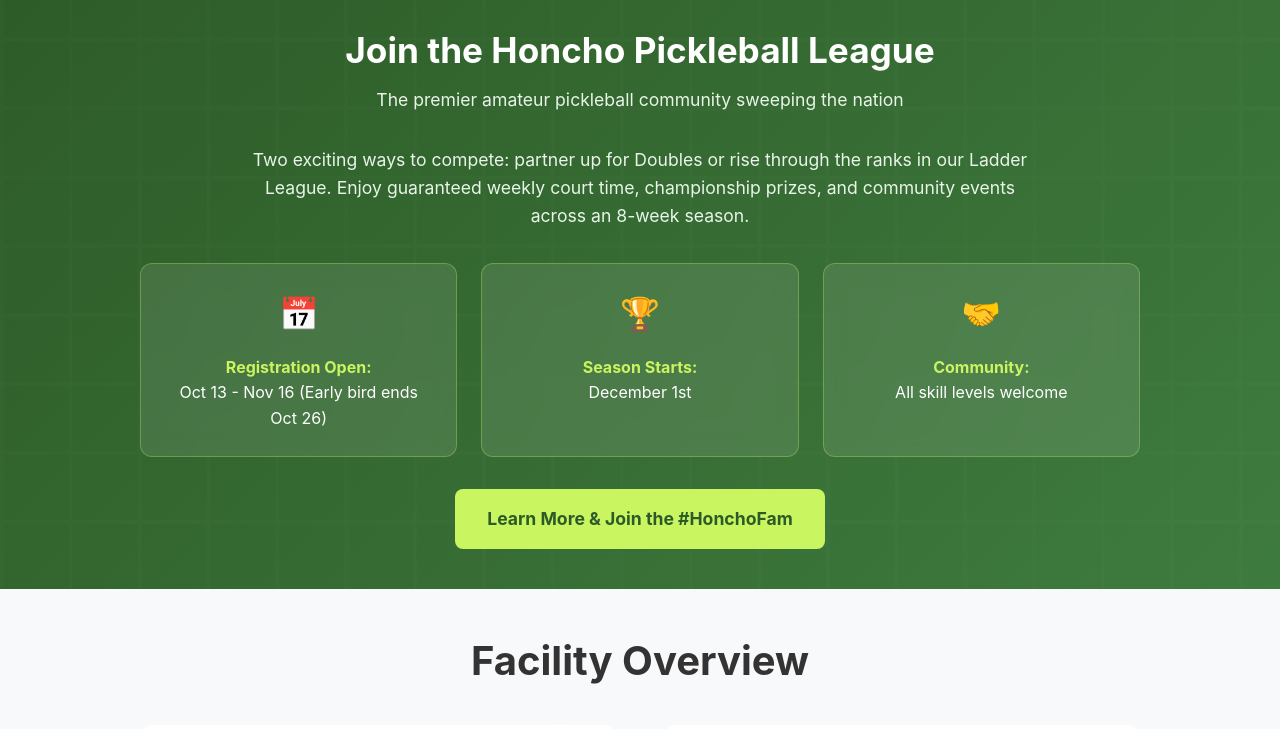
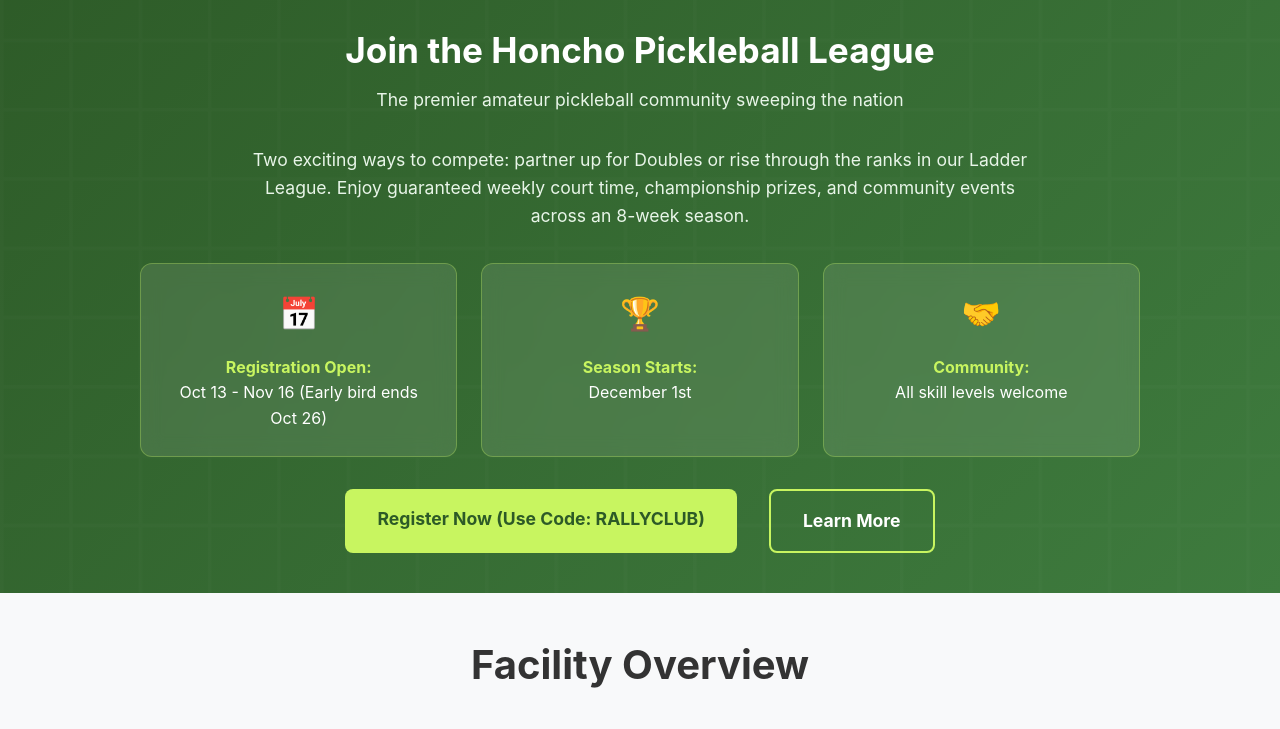
Before and after one commit to bleemus/rallyclubpickleballsite, a Next.js app in the folder site/: page / in a window 1280 px wide. Shown: the part 2054-2783 px from the top of the page. Built offline with nearby package versions, Linux system fonts and the light colour scheme.

Commit message:
change honcho link to redirect to site

```diff
--- a/site/pages/honcho.js
+++ b/site/pages/honcho.js
@@ -73,7 +73,7 @@
               The premier amateur pickleball community sweeping the nation with two exciting ways to compete
             </p>
             <div className="honcho-hero-cta">
-              <a href="#registration" className="honcho-cta-button">Register Now</a>
+              <a href="https://honchopickleball.com/register/" className="honcho-cta-button" target="_blank" rel="noopener noreferrer">Register Now (Use Code: RALLYCLUB)</a>
               <span className="honcho-hashtag">#HonchoFam</span>
             </div>
           </div>
@@ -188,8 +188,9 @@
           <div className="cta-content">
             <h2>Ready to Join the #HonchoFam?</h2>
             <p>Registration is open now through November 16th. Don't miss your chance to be part of the premier amateur pickleball community!</p>
+            <p style={{ fontSize: '1.1rem', fontWeight: 'bold', color: '#C8F560', marginTop: '-1rem', marginBottom: '2rem' }}>Use discount code: RALLYCLUB</p>
             <div className="cta-buttons">
-              <a href="#" className="honcho-button primary large">Register for League</a>
+              <a href="https://honchopickleball.com/register/" className="honcho-button primary large" target="_blank" rel="noopener noreferrer">Register for League</a>
             </div>
           </div>
         </section>
--- a/site/pages/index.js
+++ b/site/pages/index.js
@@ -216,8 +216,11 @@
               </div>
 
               <div className="honcho-cta">
-                <a href="/honcho" className="honcho-button primary">
-                  Learn More & Join the #HonchoFam
+                <a href="https://honchopickleball.com/register/" className="honcho-button primary" target="_blank" rel="noopener noreferrer">
+                  Register Now (Use Code: RALLYCLUB)
+                </a>
+                <a href="/honcho" className="honcho-button secondary">
+                  Learn More
                 </a>
               </div>
             </div>
@@ -948,6 +951,25 @@
           text-decoration: none;
         }
 
+        .honcho-button.secondary {
+          background: transparent;
+          color: white;
+          border: 2px solid #C8F560;
+          margin-left: 1rem;
+        }
+
+        .honcho-button.secondary:hover {
+          background: rgba(200, 245, 96, 0.1);
+          border-color: #B8E550;
+        }
+
+        .honcho-cta {
+          display: flex;
+          justify-content: center;
+          gap: 1rem;
+          flex-wrap: wrap;
+        }
+
         /* Facility */
         .facility {
           padding: 2.5rem 2rem;
```
